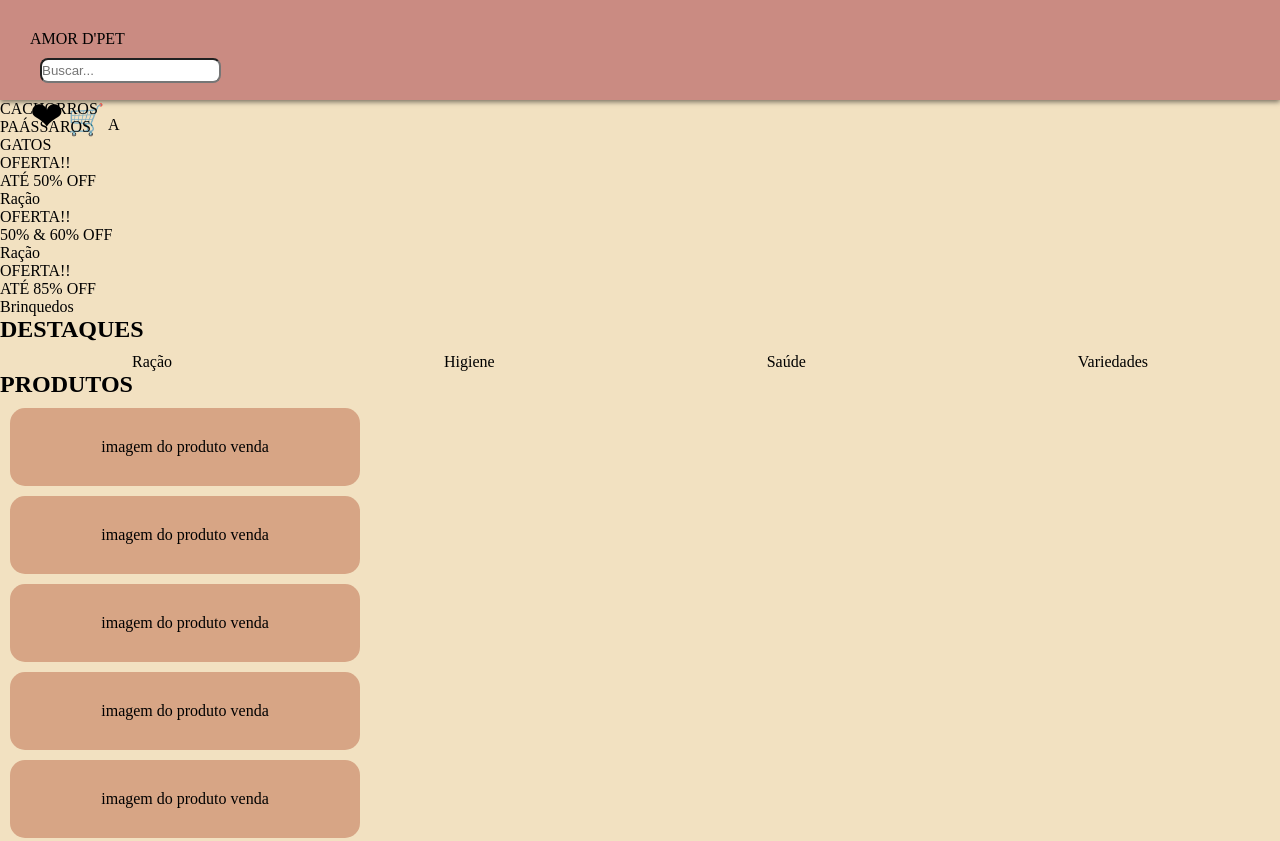
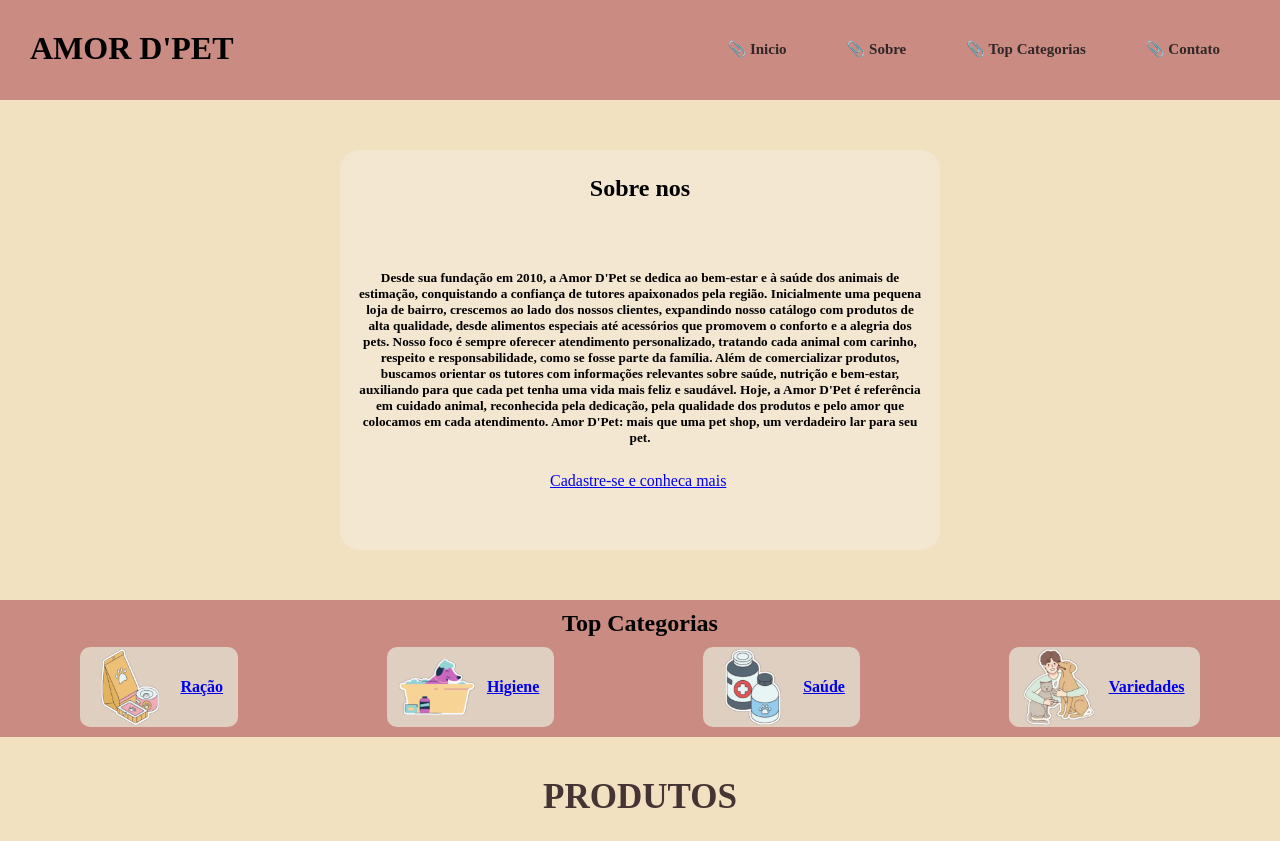
Before and after one commit to analyceMarques/AMOR-D-PET, a plain HTML site: page index.html in a window 1280 px wide. Shown: the top 841 px of the page. Drawn offline with Linux system fonts and the light colour scheme.

Commit message:
Update index.html

```diff
--- a/index.html
+++ b/index.html
@@ -7,48 +7,70 @@
     <link rel="stylesheet" href="style.css">
 </head>
 <body>
-    <header class="topo">
+    <header>
+        <div id="container">
 
-        <div class="logo">AMOR D'PET</div>
-            <input type="text" placeholder="Buscar..."> <!--o 'placeholder' serve para colocar um "pré escrito" no input-->
+          <h1>AMOR D'PET</h1>
+          <div class="link-c">
+            <a href="#lic" class="lic">&#128206; Inicio</a>
+            <a href="#" class="lic">&#128206; Sobre</a>
+            <a href="#catg" class="lic">&#128206; Top Categorias</a>
+            <a href="contato.html" class="lic">&#128206; Contato</a>
+          </div>
 
-        <div class="icones">
-            <span style='font-size: 40px;'>&#x2764;</span>
-            <span style='font-size: 30px;'>&#128722;</span>
-            <span class="p-log">A</span>
         </div>
     </header>
 
-        <nav class="categorias">
-            <div class="catg"><!--foto de um cachorro--> CACHORROS</div>
-            <div class="catg"><!--foto de um passaro--> PAÁSSAROS</div>
-            <div class="catg"><!--foto de um gato--> GATOS</div>
-        </nav>
+    <main>
+        <div class="princ">
+            <h2><center>Sobre nos</center></h2>
+            <h5>Desde sua fundação em 2010, a Amor D'Pet se dedica ao bem-estar e à saúde dos animais de estimação, conquistando a confiança de tutores apaixonados pela região. Inicialmente uma pequena loja de bairro, crescemos ao lado dos nossos clientes, expandindo nosso catálogo com produtos de alta qualidade, desde alimentos especiais até acessórios que promovem o conforto e a alegria dos pets. Nosso foco é sempre oferecer atendimento personalizado, tratando cada animal com carinho, respeito e responsabilidade, como se fosse parte da família. Além de comercializar produtos, buscamos orientar os tutores com informações relevantes sobre saúde, nutrição e bem-estar, auxiliando para que cada pet tenha uma vida mais feliz e saudável. Hoje, a Amor D'Pet é referência em cuidado animal, reconhecida pela dedicação, pela qualidade dos produtos e pelo amor que colocamos em cada atendimento. Amor D'Pet: mais que uma pet shop, um verdadeiro lar para seu pet.</h5>
+            <a href="login.html"><center>Cadastre-se e conheca mais </center></a>
+        </div>
+    </main>
 
-    <section class="ofertas">
-        <div class="off">OFERTA!!<br>ATÉ 50% OFF<br>Ração</div><!--imagem de cachorro-->
-        <div class="off">OFERTA!!<br>50% & 60% OFF<br>Ração</div><!--imagem de gato-->
-        <div class="off">OFERTA!!<br>ATÉ 85% OFF<br>Brinquedos</div>
-    </section>
+    <div id="catg">
+            <h2>Top Categorias</h2>
+            <div class="destaque-items"> <!--imagens do lado de cada especificacao-->
+               <a href="saude.html">
+                <div id="item">
+                    <img src="dest.racao.webp" width="140px" alt="">
+                    Ração
+                </div>
+               </a>
+               <a href="venda-geral.html">
+                <div id="item">
+                    <img src="dest.higiene.webp" width="150px" alt="">
+                    Higiene
+                </div>
+               </a>
+               <a href="saude.html">
+                <div id="item">
+                    <img src="dest.saude.webp" width="140px" alt="">
+                    Saúde
+                </div>
+               </a>
+                <a href="venda-geral.html"><div id="item">
+                    <img src="dest.variedades.webp" width="140px" alt="">
+                    Variedades
+                </div></a>
+            </div>
+    </div>
 
-    <section class="destaque">
-        <h2>DESTAQUES</h2>
-        <div class="destaque-items"> <!--imagens do lado de cada especificacao-->
-            <div class="item"> Ração</div>
-            <div class="item"> Higiene</div>
-            <div class="item"> Saúde</div>
-            <div class="item"> Variedades</div>
+    <div id="prod">
+        <h2><a href="venda-geral.html" id="phap" class="lic">PRODUTOS</a></h2>
+        <div class="prod-list">
+            <a href=""> <div class="prod"><img src="roupa-dog.jpeg" width="350px" alt="" class="pro1"> Roupinha de frio 100% algodão para seu pet.</div> </a>
+            <a href=""> <div class="prod"><img src="brinq2-cat.jpeg" width="350px" alt="" class="pro2">Vicia — o novo drog para seu gato.</div> </a>
+            <a href=""> <div class="prod"><img src="brinq1-dog.jpeg" width="350px" alt="" class="pro3">Bolinha para seu cachorro: a diversão não para.</div> </a>
+            <a href=""> <div class="prod"><img src="brinq1-pass.jpeg" width="350px" alt="" class="pro4">Escalador para seu passarinho, madeira pura e segura.</div> </a>
+            <a href=""> <div class="prod"><img src="roupa2-dog.jpeg" width="350px" alt="" class="pro5">Blusinhas coloridas — venha ver as ofertas!</div> </a>
         </div>
-    </section>
+    </div>
 
-    <section class="produtos">
-        <h2>PRODUTOS</h2>
-        <div class="produtos-list">
-            <div class="prod">imagem do produto  venda</div>
-            <div class="prod">imagem do produto  venda</div>
-            <div class="prod">imagem do produto  venda</div>
-            <div class="prod">imagem do produto  venda</div>
-            <div class="prod">imagem do produto  venda</div>
-        </div>
-    </section>
+    <footer>
+        <h4>“Este projeto é apenas ilustrativo. Esta página foi desenvolvida como atividade da Disciplina Programação para Web II."</h4>
+    </footer>
+
 </body>
+</html>
```
